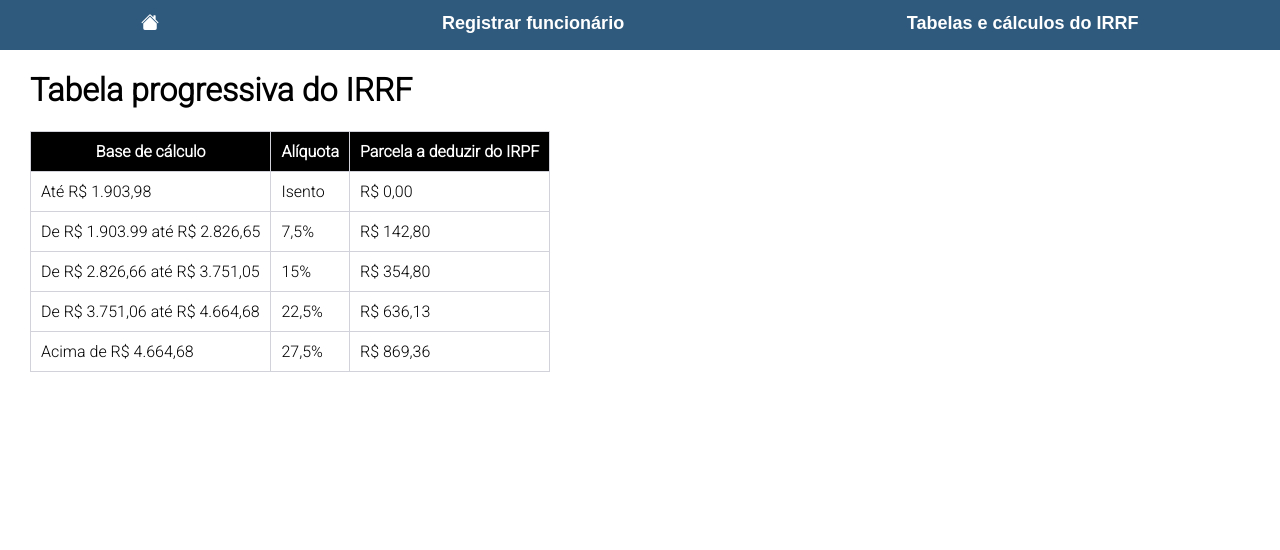
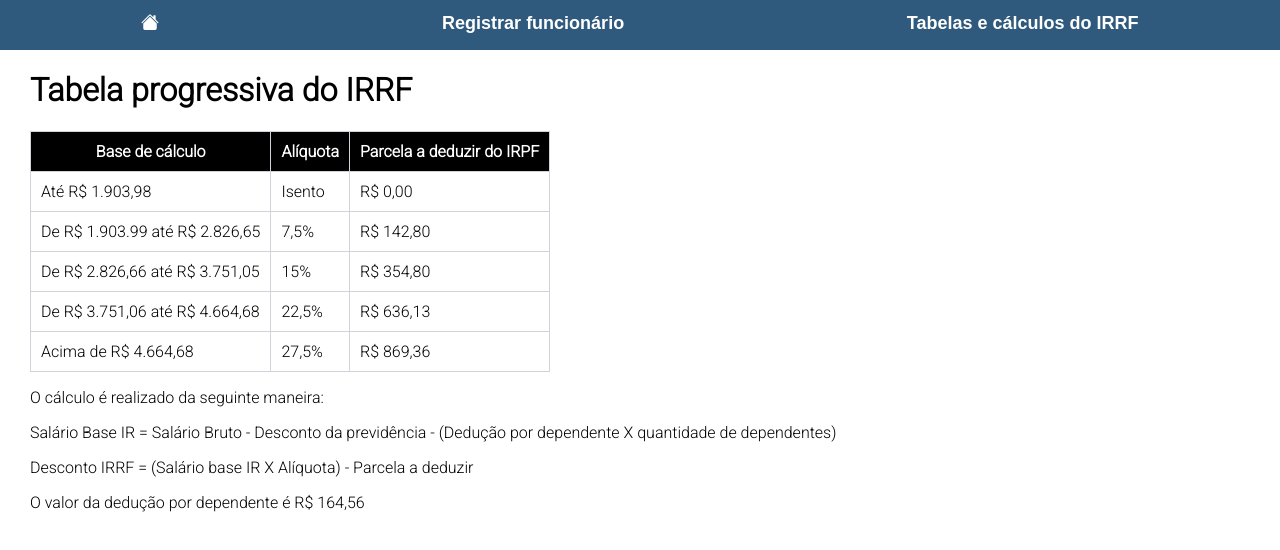
Before and after one commit to anacapdeville/imposto-de-renda, a React (Create React App) app: page /tabela in a window 1280 px wide. Shown: the top 550 px of the page. Built offline with nearby package versions, Linux system fonts and the light colour scheme.

Commit message:
adicionada explicação sobre o cálculo do IRRF

```diff
--- a/src/pages/Tabela.js
+++ b/src/pages/Tabela.js
@@ -44,6 +44,10 @@ class Tabela extends React.Component {
               </tr>
             </tbody>
           </table>
+          <p>O cálculo é realizado da seguinte maneira:</p>
+          <p>Salário Base IR = Salário Bruto - Desconto da previdência - (Dedução por dependente X quantidade de dependentes)</p>
+          <p>Desconto IRRF = (Salário base IR X Alíquota) - Parcela a deduzir</p>
+          <p>O valor da dedução por dependente é R$ 164,56</p>
         </div>
       </div>
     )
```
Also changed, not shown: 2 other files (tests, documents, lock files or other folders).
